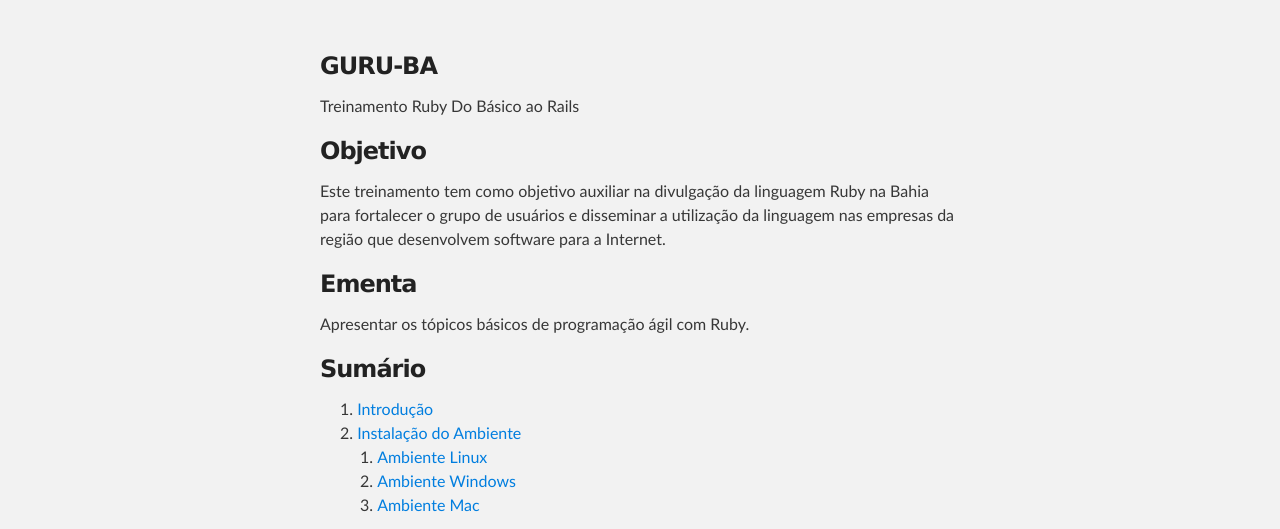
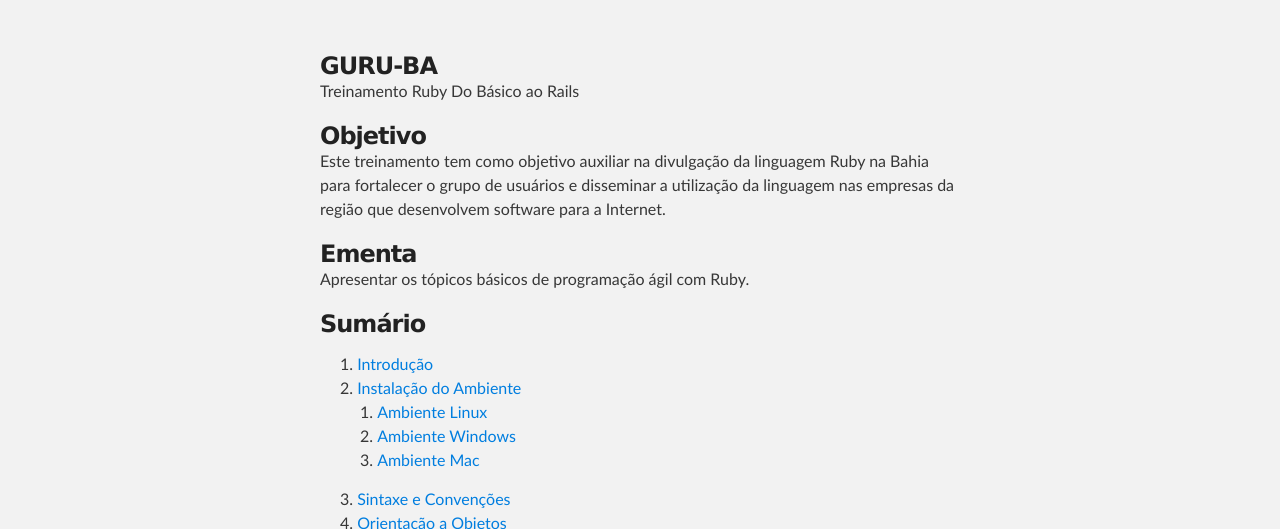
Before and after one commit to guru-ba/guru-ba.github.com, a plain HTML site: page index.html in a window 1280 px wide. Shown: the part 212-741 px from the top of the page. Drawn offline with Linux system fonts and the light colour scheme.

Commit message:
Update stylesheets/stylesheet.css
Alterado o css da tag <p> para dar unidade ao texto

```diff
--- a/stylesheets/stylesheet.css
+++ b/stylesheets/stylesheet.css
@@ -101,7 +101,7 @@
 }
 
 p {
-  margin: 10px 0 15px 0;
+  margin: -15px 0 15px 0;
 }
 
 footer p {
```
